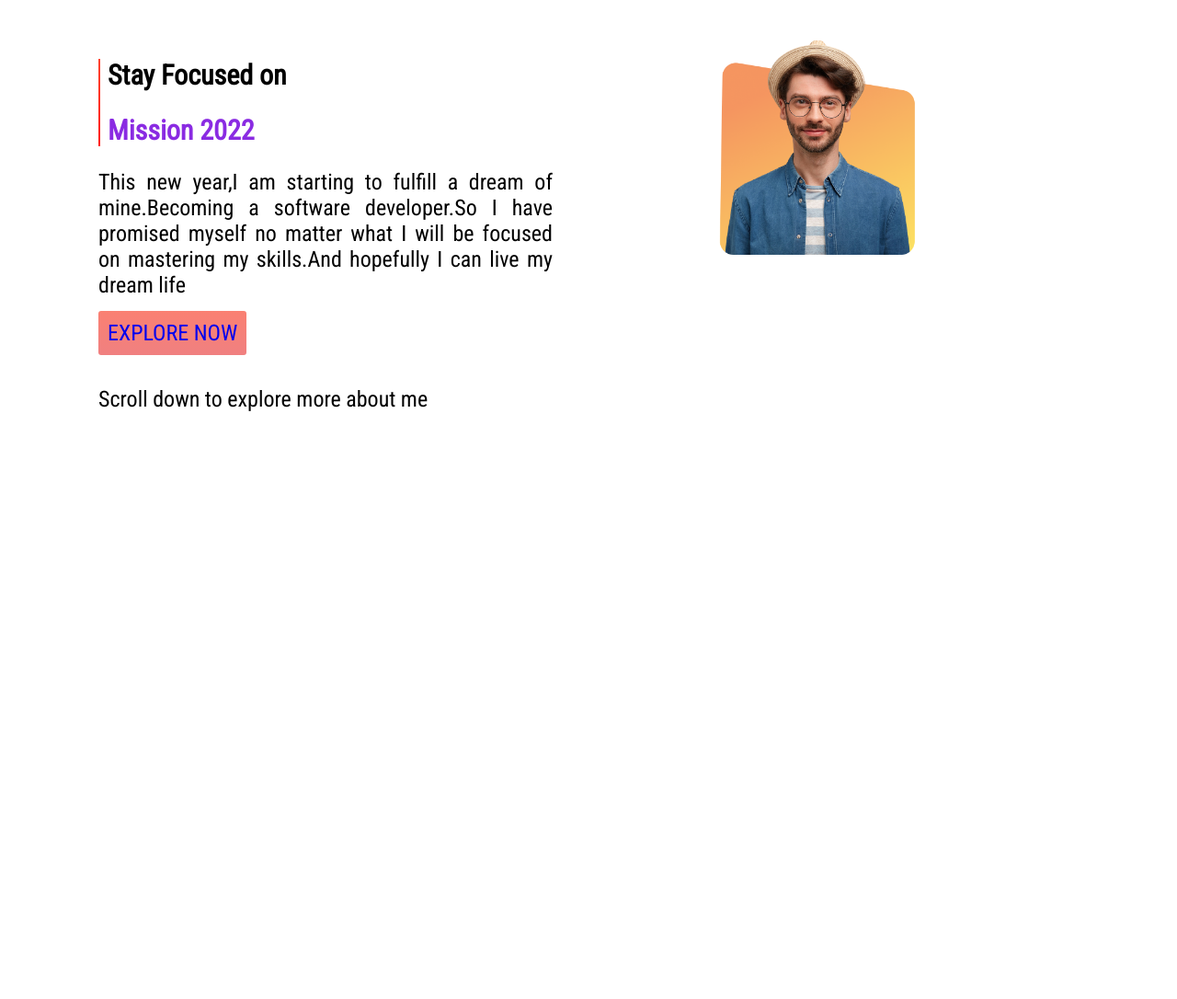
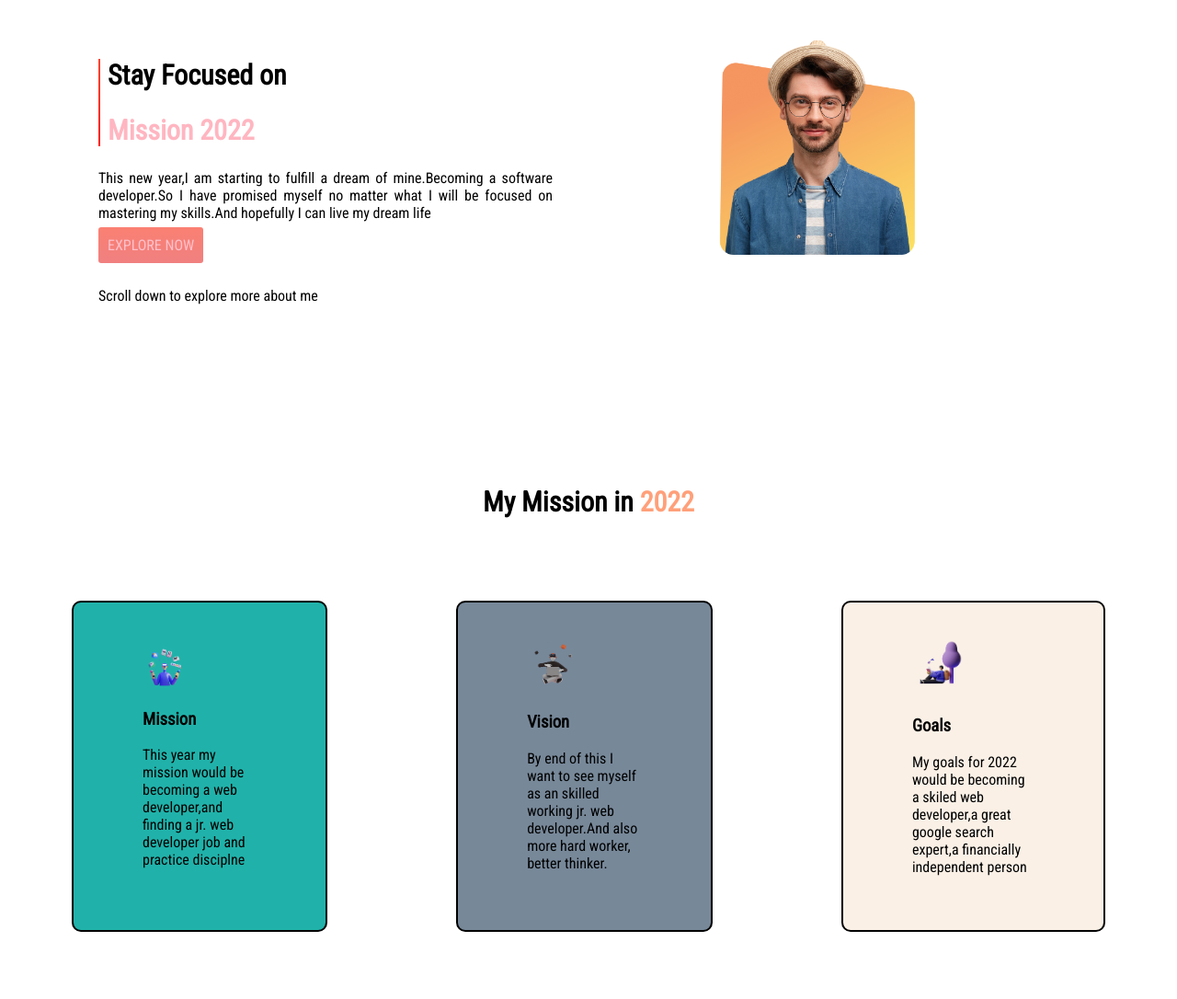
Before and after one commit to HameemH/assignment_1, a plain HTML site: page index.html in a window 1280 px wide. Shown: the whole page at 92% size. Before the commit the page ends 800 px from the top, so only its background shows below. Drawn offline with Linux system fonts and the light colour scheme; a web font is replaced by a local one.

Commit message:
2nd sec added

```diff
--- a/index.html
+++ b/index.html
@@ -16,11 +16,11 @@
 </head>
 
 <body>
-    <section class="section1">
+    <section class="section">
         <div class="sec-div" id="sec1_div1">
             <div id="sec1-heading">
                 <h1 style="padding-left: 8px">Stay Focused on</h1>
-                <h1 style="color: blueviolet; padding-left: 8px">Mission 2022</h1>
+                <h1 style="color:lightpink; padding-left: 8px">Mission 2022</h1>
             </div>
             <p>This new year,I am starting to fulfill a dream of mine.Becoming a software developer.So I have promised
                 myself no matter what I will be focused on mastering my skills.And hopefully I can live my dream life
@@ -32,6 +32,29 @@
             <img src="person/person-1.png" alt="">
         </div>
     </section>
+    <h1 style="text-align: center;"> My Mission in <span>2022</span></h1>
+    <section class="section">
+
+        <div class="sec2_div" id="sec2_div1">
+            <img src="illustrators/illustrator-1.png" alt="">
+            <h3>Mission</h3>
+            <p>This year my mission would be becoming a web developer,and finding a jr. web developer job and practice
+                disciplne</p>
+        </div>
+        <div class="sec2_div" id="sec2_div2">
+            <img src="illustrators/illustrator-2.png" alt="">
+            <h3>Vision</h3>
+            <p>By end of this I want to see myself as an skilled working jr. web developer.And also more hard worker,
+                better thinker.</p>
+        </div>
+        <div class="sec2_div" id="sec2_div3">
+            <img src="illustrators/illustrator-3.png" alt="">
+            <h3>Goals</h3>
+            <p> My goals for 2022 would be becoming a skiled web developer,a great google search expert,a financially
+                independent person</p>
+
+        </div>
+    </section>
 </body>
 
 </html>
--- a/style.css
+++ b/style.css
@@ -1,8 +1,11 @@
 body{
     font-family: 'Roboto Condensed', sans-serif;
-    font-size: x-large;
+    /* font-size: x-large; */
 }
-.section1{
+h1{
+    font-weight: 900;
+}
+.section{
     display: flex;
 height: 500px;
 }
@@ -11,14 +14,14 @@ height: 500px;
 }
 .sec-div a{
     text-decoration: none;
-    color: aquamarine l;
+    color: pink;
     background-image: linear-gradient(salmon,lightcoral );
     padding: 10px;
     margin-top: 7px;
     margin-bottom: 10px;
     border-radius: 3px;
 }
-.section1 img{
+.section img{
     width: 45%;
 }
 h1{
@@ -39,3 +42,25 @@ h1{
     padding: 29px 0px 0px 18px;
     margin: 7px 0px 0px 49px;
 }
+h1 span{
+    color: lightsalmon;
+}
+#sec2 div{
+    display: flex;
+}
+.sec2_div{
+    border-radius: 10px;
+    border: 2px solid;
+    padding: 40px 75px 40px 75px;
+    margin: 70px 70px 70px 70px;
+}
+#sec2_div1{
+    background-color: lightseagreen;
+
+}
+#sec2_div2{
+background-color: lightslategray;
+}
+#sec2_div3{
+    background-color: linen;
+}
```
